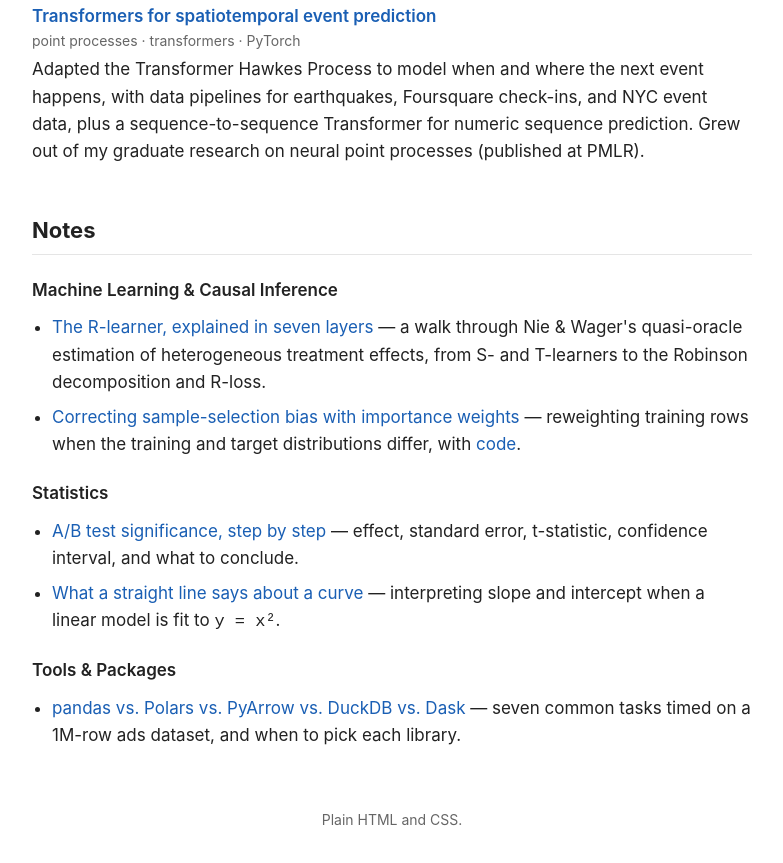
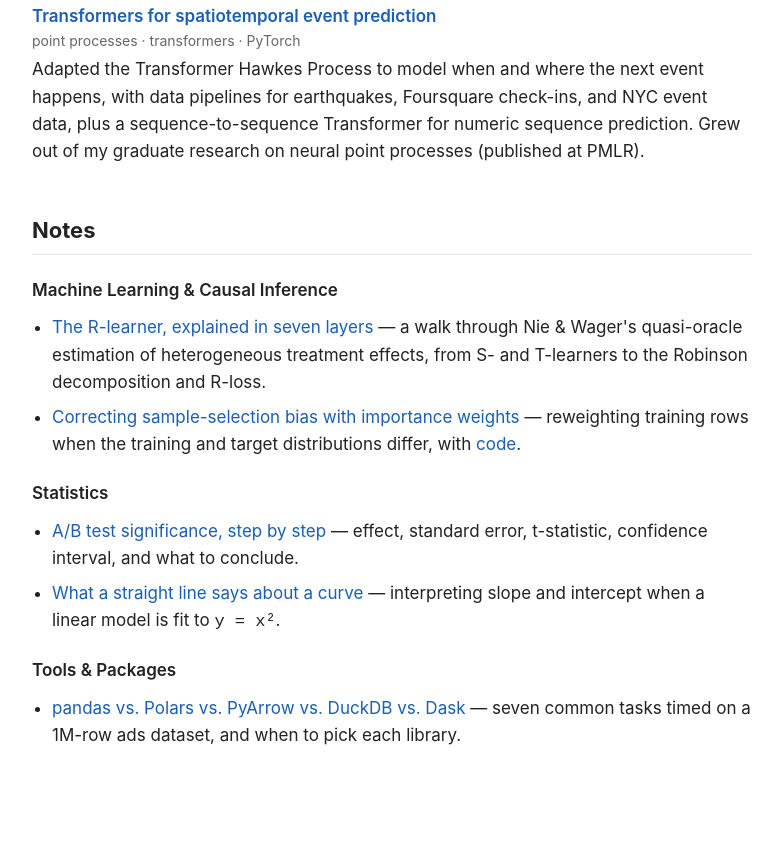
Before and after one commit to manjitullal/manjitullal.github.io, a plain HTML site: page index.html in a window 1280 px wide. Shown: the part 3097-3960 px from the top of the page, without its empty margins (248-1031 px from the left). After the commit the page ends 3934 px from the top, so only its background shows below. Drawn offline with Linux system fonts and the light colour scheme.

Commit message:
Remove footer text

```diff
--- a/index.html
+++ b/index.html
@@ -206,7 +206,6 @@
       seven common tasks timed on a 1M-row ads dataset, and when to pick each library.</li>
   </ul>
 
-  <footer>Plain HTML and CSS.</footer>
 
 </main>
 
```
